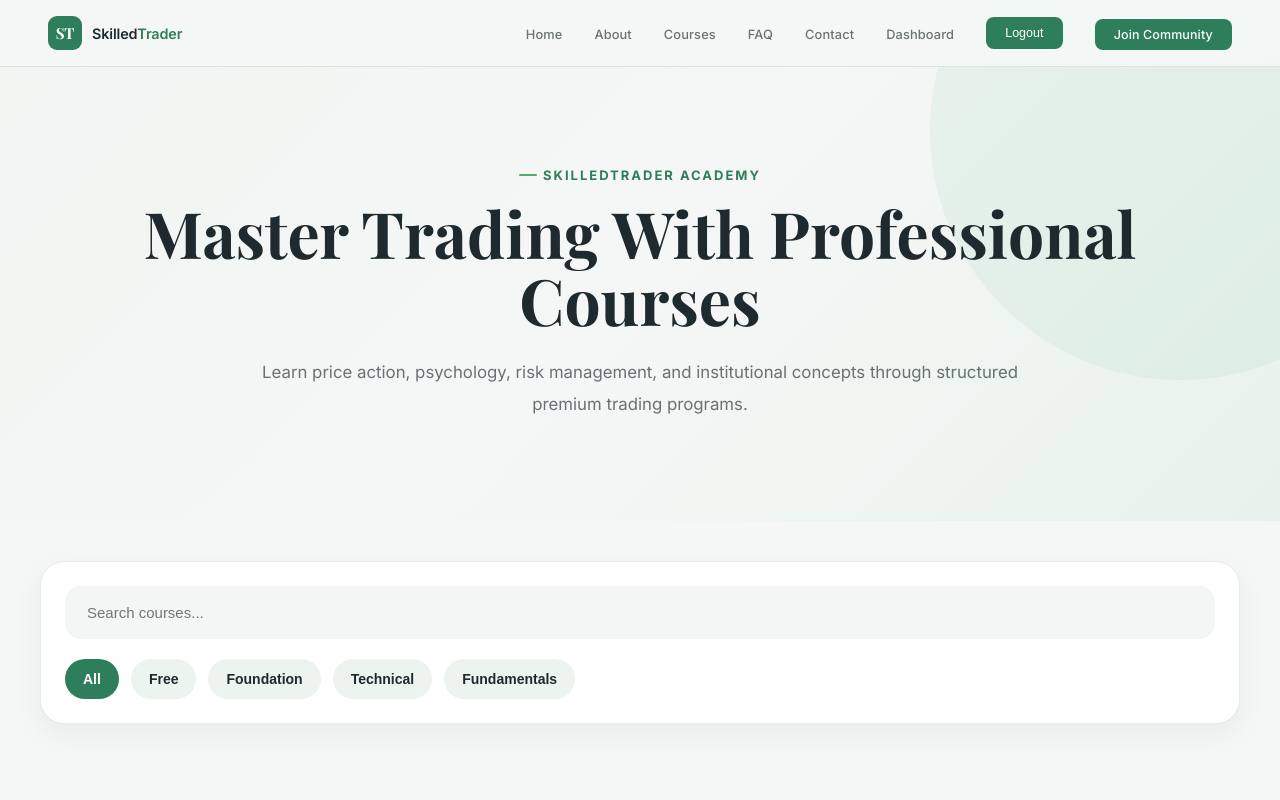
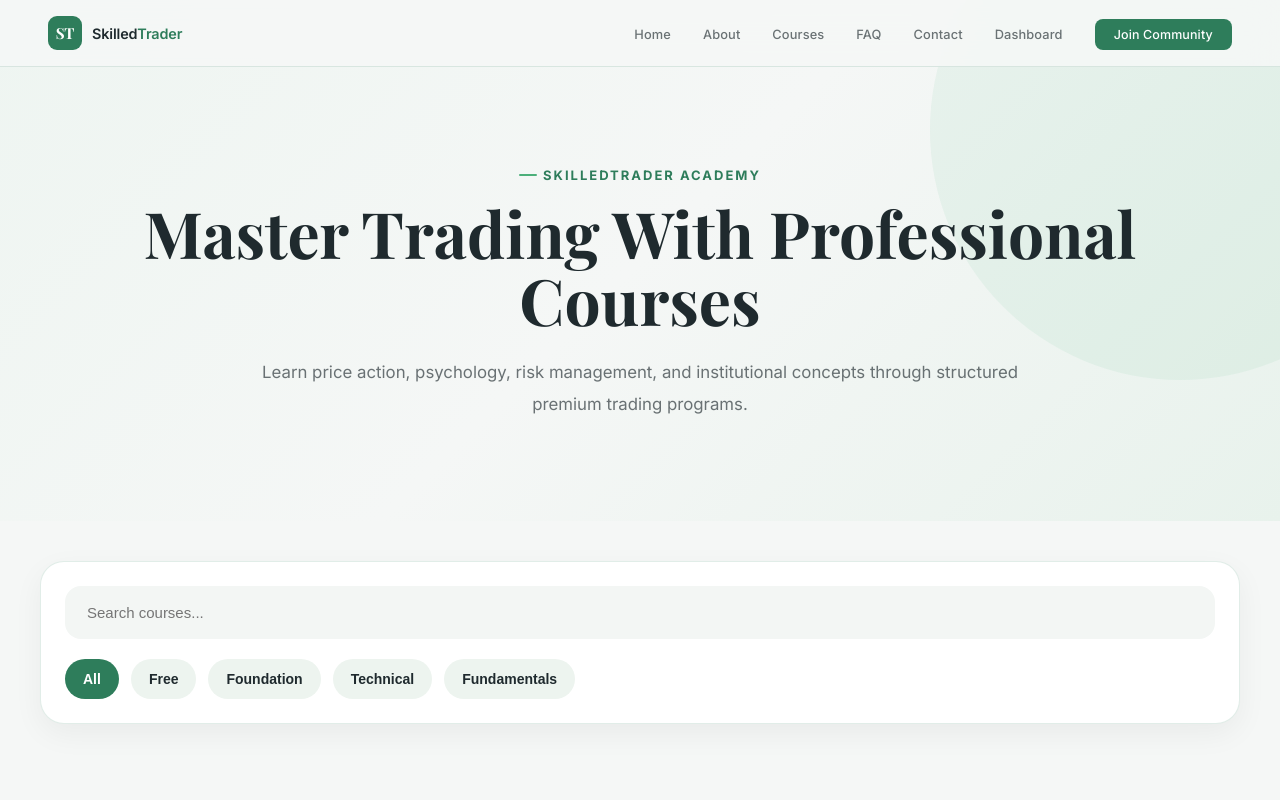
Before and after one commit to niru-31/SkilledTrader, a plain HTML site: page project-folder/courses.html in a window 1280 px wide. Shown: the top 800 px of the page. Drawn offline with nearby package versions, Linux system fonts and the light colour scheme; no server answers; sample sign-in values are in the browser's storage.

Commit message:
Update courses.html
removing logout button from nav bar

```diff
--- a/project-folder/courses.html
+++ b/project-folder/courses.html
@@ -39,8 +39,6 @@
   <li><a href="contact.html">Contact</a></li>
 
   <li><a href="dashboard.html">Dashboard</a></li>
-
-  <li><button class="logout-btn" onclick="logout()">Logout</button></li>
 
   <li><a href="/project-folder/community.html" target="_blank" class="nav-cta">Join Community</a></li>
   </ul>
```
